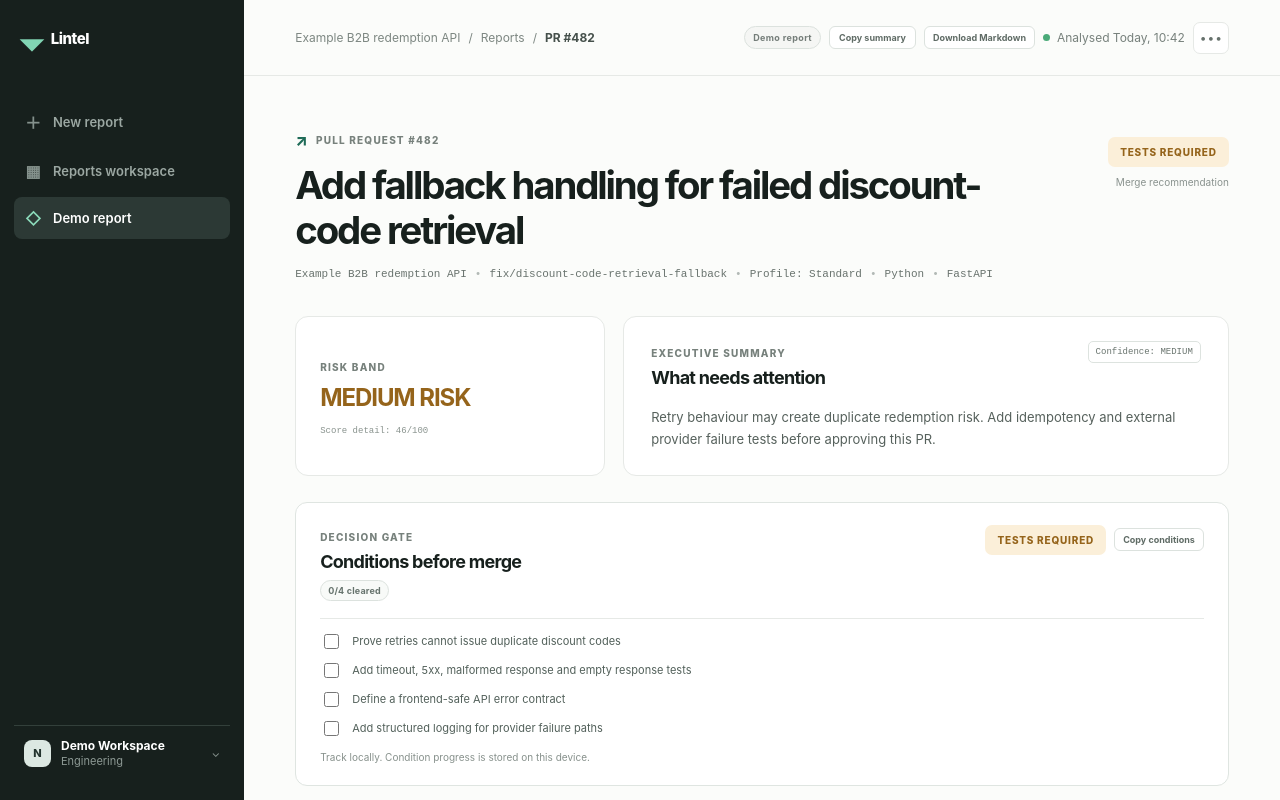
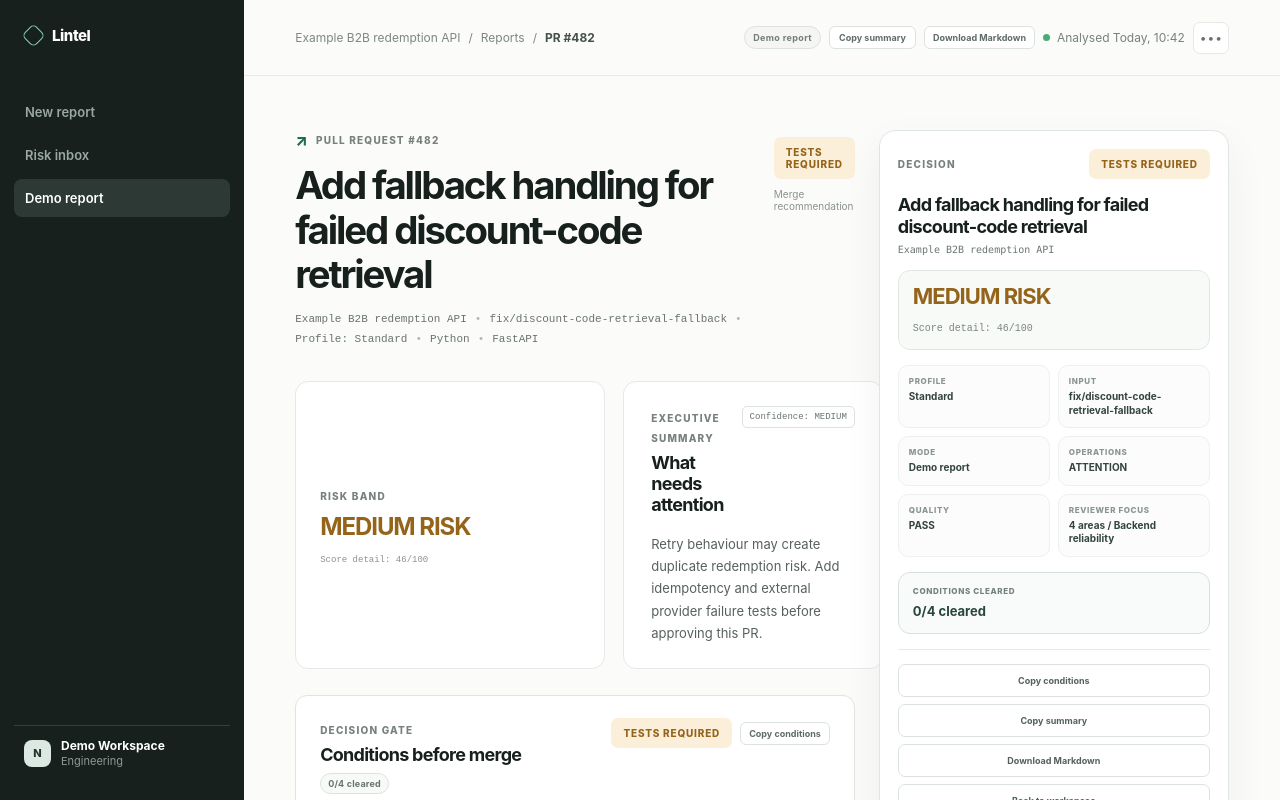
Before and after one commit to dkapesa/Lintel, a Next.js app: page /report in a window 1280 px wide. Shown: the top 800 px of the page. Built offline with nearby package versions, Linux system fonts and the light colour scheme.

Commit message:
Add report decision panel

```diff
--- a/app/globals.css
+++ b/app/globals.css
@@ -193,6 +193,44 @@ button { font:inherit; }
   .final-recommendation.final-recommendation--compact { align-items:flex-start; flex-direction:column; gap:15px; }
 }
 
+/* V3.2 report working surface */
+.report-side-nav-legacy { display:none; }
+.app-shell > .sidebar .brand-mark { width:17px; height:17px; border:1px solid #81d5b4; border-radius:5px; font-size:0; transform:rotate(45deg); }
+.sidebar-footer > span[aria-hidden="true"] { display:none; }
+.report-working-layout { width:min(100%, 1540px); margin:0 auto; padding:0 clamp(26px, 4vw, 68px); display:grid; grid-template-columns:minmax(0, 1fr) minmax(310px, 350px); gap:24px; align-items:start; }
+.report-working-layout .report-content { max-width:none; margin:0; padding:54px 0 80px; min-width:0; }
+.report-decision-panel { position:sticky; top:24px; display:grid; gap:15px; margin-top:54px; padding:18px; border:1px solid #dfe5e1; border-radius:16px; background:rgba(255,255,255,.96); box-shadow:0 16px 42px rgba(28,45,38,.055); }
+.report-decision-panel-header { display:flex; align-items:center; justify-content:space-between; gap:12px; }
+.report-decision-panel-title h2 { margin:0; color:var(--ink); font-size:18px; line-height:1.2; letter-spacing:-.04em; }
+.report-decision-panel-title p { margin:7px 0 0; color:#6b7670; font:10px ui-monospace, SFMono-Regular, Consolas, monospace; overflow-wrap:anywhere; }
+.report-decision-panel-risk { padding:14px; border:1px solid #e1e8e4; border-radius:12px; background:#f8faf8; }
+.report-decision-panel-risk .risk-band { margin:0 0 8px; font-size:22px; }
+.report-decision-panel-risk span { color:#7b8580; font:10px "DM Mono", monospace; }
+.report-decision-panel-meta { display:grid; grid-template-columns:repeat(2, minmax(0, 1fr)); gap:8px; margin:0; }
+.report-decision-panel-meta div { min-width:0; padding:10px; border:1px solid #edf0ed; border-radius:10px; background:#fbfcfb; }
+.report-decision-panel-meta dt { margin:0 0 4px; color:#8a9590; font-size:8px; font-weight:850; letter-spacing:.08em; text-transform:uppercase; }
+.report-decision-panel-meta dd { margin:0; overflow-wrap:anywhere; color:#33443d; font-size:10px; font-weight:750; line-height:1.35; }
+.report-decision-panel-conditions { display:grid; gap:7px; padding:13px 14px; border:1px solid #d7e1dc; border-radius:12px; background:#f8fbf9; }
+.report-decision-panel-conditions span { color:#72817a; font-size:8px; font-weight:850; letter-spacing:.08em; text-transform:uppercase; }
+.report-decision-panel-conditions strong { color:#28473b; font-size:13px; line-height:1.3; }
+.report-decision-panel-actions { display:grid; gap:7px; padding-top:14px; border-top:1px solid var(--line); }
+.report-decision-panel-actions button, .report-decision-panel-actions a { min-height:33px; padding:0 10px; border:1px solid #dce2de; border-radius:7px; display:inline-flex; align-items:center; justify-content:center; background:#fff; color:#53615b; font-size:9px; font-weight:750; cursor:pointer; text-align:center; white-space:normal; }
+.report-decision-panel-actions button:hover, .report-decision-panel-actions a:hover { border-color:#bdc9c3; background:#f8faf8; color:#20342d; }
+.report-decision-panel-actions button:focus-visible, .report-decision-panel-actions a:focus-visible { outline:2px solid #6fa98f; outline-offset:2px; }
+
+@media (max-width:1120px) {
+  .report-working-layout { grid-template-columns:1fr; }
+  .report-decision-panel { position:static; order:-1; margin-top:30px; }
+  .report-working-layout .report-content { padding-top:26px; }
+}
+
+@media (max-width:680px) {
+  .report-working-layout { padding:0 20px; }
+  .report-decision-panel { margin-top:22px; padding:16px; }
+  .report-decision-panel-meta { grid-template-columns:1fr; }
+  .report-decision-panel-actions { grid-template-columns:1fr; }
+}
+
 .finding-provenance { flex:0 0 auto; margin-left:auto; padding:4px 6px; border:1px solid #dce2de; border-radius:999px; background:#f7f8f6; color:#6d7772; font-size:8px; font-weight:750; letter-spacing:.03em; white-space:nowrap; }
 .finding-provenance--rule-detected { border-color:#cee2d8; background:#f1f8f4; color:#39765d; }
 .finding-provenance--model-assisted { border-color:#d8dce7; background:#f4f5fa; color:#596a8a; }
--- a/app/report/page.tsx
+++ b/app/report/page.tsx
@@ -156,6 +156,13 @@ function inputSourceLabel(value: string) {
   return value;
 }
 
+function decisionPanelInputLabel(value: string) {
+  if (value === "github-pr") return "GitHub import";
+  if (value === "sample") return "Sample";
+  if (value === "pasted-diff") return "Manual";
+  return inputSourceLabel(value);
+}
+
 function RecommendationBadge({ recommendation }: { recommendation: Recommendation }) {
   return <span className={`recommendation recommendation--${recommendation.toLowerCase()}`}>{displayLabel(recommendation)}</span>;
 }
@@ -273,6 +280,14 @@ export default function ReportPage() {
     && report.suggestedTests.length === 0
     && report.operationalReadiness?.status === "CLEAR";
   const displayedReviewerChecklist = cleanApprove ? [] : report.reviewerChecklist;
+  const conditionProgressLabel = conditionProgressSummary(clearedConditionCount, displayedConditions.length);
+  const operationalStatus = report.operationalReadiness?.status ?? "Not assessed";
+  const qualityStatus = report.reportQuality?.status ?? "Not assessed";
+  const reviewerFocusSummary = supportedReviewerFocus
+    ? supportedReviewerFocus.length > 0
+      ? `${supportedReviewerFocus.length} ${supportedReviewerFocus.length === 1 ? "area" : "areas"} / ${supportedReviewerFocus[0].area}`
+      : "No specialist focus"
+    : "Not assessed";
 
   useEffect(() => {
     try {
@@ -333,7 +348,12 @@ export default function ReportPage() {
           <span className="brand-mark" aria-hidden="true">◢</span>
           <span>Lintel</span>
         </a>
-        <nav className="side-nav" aria-label="Primary navigation">
+        <nav className="side-nav report-side-nav-clean" aria-label="Primary navigation">
+          <a className="nav-item" href="/new">New report</a>
+          <a className={`nav-item${source !== "demo" ? " nav-item--active" : ""}`} href="/workspace">Risk inbox</a>
+          <a className={`nav-item${source === "demo" ? " nav-item--active" : ""}`} href="/report?demo=1">Demo report</a>
+        </nav>
+        <nav className="side-nav report-side-nav-legacy" aria-label="Legacy navigation">
           <a className="nav-item" href="/new"><span aria-hidden="true">＋</span>New report</a>
           <a className={`nav-item${source !== "demo" ? " nav-item--active" : ""}`} href="/workspace"><span aria-hidden="true">▦</span>Reports workspace</a>
           <a className={`nav-item${source === "demo" ? " nav-item--active" : ""}`} href="/report?demo=1"><span aria-hidden="true">◇</span>Demo report</a>
@@ -345,7 +365,7 @@ export default function ReportPage() {
         </div>
       </aside>
 
-      <main className="main-content" id="report">
+      <main className="main-content report-surface" id="report">
         <header className="topbar">
           <nav className="breadcrumbs" aria-label="Breadcrumb">
             <a href="#repository">{pr.project}</a><span>/</span><a href="#overview">Reports</a><span>/</span><strong>PR #{pr.number}</strong>
@@ -373,7 +393,8 @@ export default function ReportPage() {
           </div>
         </header>
 
-        <div className="report-content">
+        <div className="report-working-layout">
+          <div className="report-content">
           <section className="report-header" id="overview">
             <div className="header-copy">
               <div className="header-overline"><span className="pull-request-mark">↗</span> PULL REQUEST #{pr.number}</div>
@@ -582,6 +603,67 @@ export default function ReportPage() {
             <div className="final-intro"><span className="card-kicker">CLOSING SUMMARY</span><h2>{recommendationHeadings[verdict.recommendation]}</h2></div>
             <p>{closingRecommendations[verdict.recommendation]}</p>
           </section>
+          </div>
+
+          <aside className="report-decision-panel" aria-label="Merge-readiness decision panel">
+            <div className="report-decision-panel-header">
+              <span className="card-kicker">DECISION</span>
+              <RecommendationBadge recommendation={verdict.recommendation} />
+            </div>
+
+            <div className="report-decision-panel-title">
+              <h2>{pr.title}</h2>
+              <p>{pr.repository}</p>
+            </div>
+
+            <div className="report-decision-panel-risk">
+              <strong className={`risk-band risk-band--${verdict.riskLevel.toLowerCase()}`}>{verdict.riskLevel} RISK</strong>
+              <span>Score detail: {verdict.riskScore}/100</span>
+            </div>
+
+            <dl className="report-decision-panel-meta">
+              <div><dt>Profile</dt><dd>{reviewProfileLabel(pr.reviewProfile)}</dd></div>
+              <div><dt>Input</dt><dd>{decisionPanelInputLabel(pr.branch)}</dd></div>
+              <div><dt>Mode</dt><dd>{sourceLabels[source]}</dd></div>
+              <div><dt>Operations</dt><dd>{operationalStatus}</dd></div>
+              <div><dt>Quality</dt><dd>{qualityStatus}</dd></div>
+              <div><dt>Reviewer focus</dt><dd>{reviewerFocusSummary}</dd></div>
+            </dl>
+
+            <section className="report-decision-panel-conditions" aria-label="Condition progress">
+              <span>Conditions cleared</span>
+              <strong>{conditionProgressLabel}</strong>
+            </section>
+
+            <div className="report-decision-panel-actions">
+              <button
+                className={`copy-conditions-button copy-conditions-button--${conditionsCopyState}`}
+                type="button"
+                onClick={handleCopyConditions}
+                aria-live="polite"
+              >
+                {copyConditionsLabels[conditionsCopyState]}
+              </button>
+              <button
+                className={`copy-summary-button copy-summary-button--${copyState}`}
+                type="button"
+                onClick={handleCopySummary}
+                aria-live="polite"
+              >
+                {copyLabels[copyState]}
+              </button>
+              <button
+                className={`download-markdown-button download-markdown-button--${downloadState}`}
+                type="button"
+                onClick={handleDownloadMarkdown}
+                aria-live="polite"
+              >
+                {downloadLabels[downloadState]}
+              </button>
+              <a href="/workspace">Back to workspace</a>
+              <a href="/new">Check another pull request</a>
+            </div>
+          </aside>
         </div>
       </main>
     </div>
```
Also changed, not shown: 1 other file (tests, documents, lock files or other folders).
